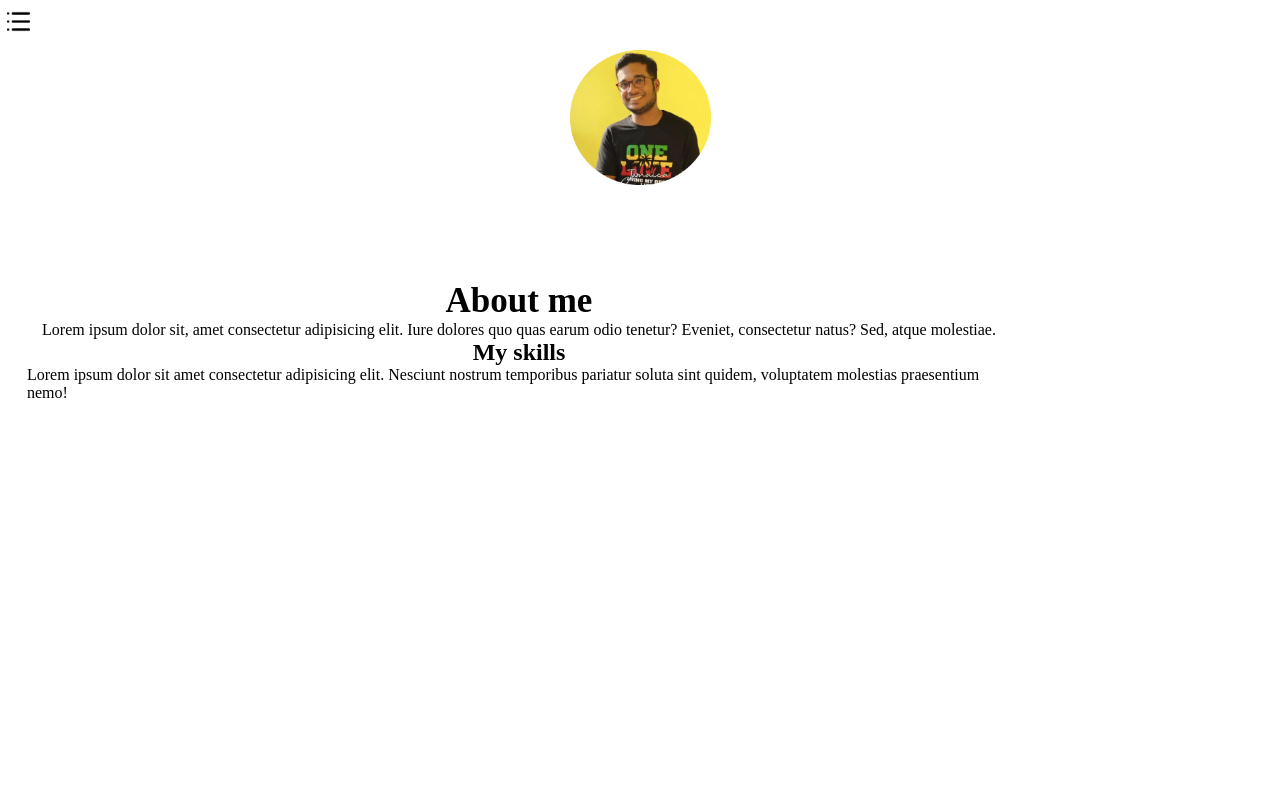
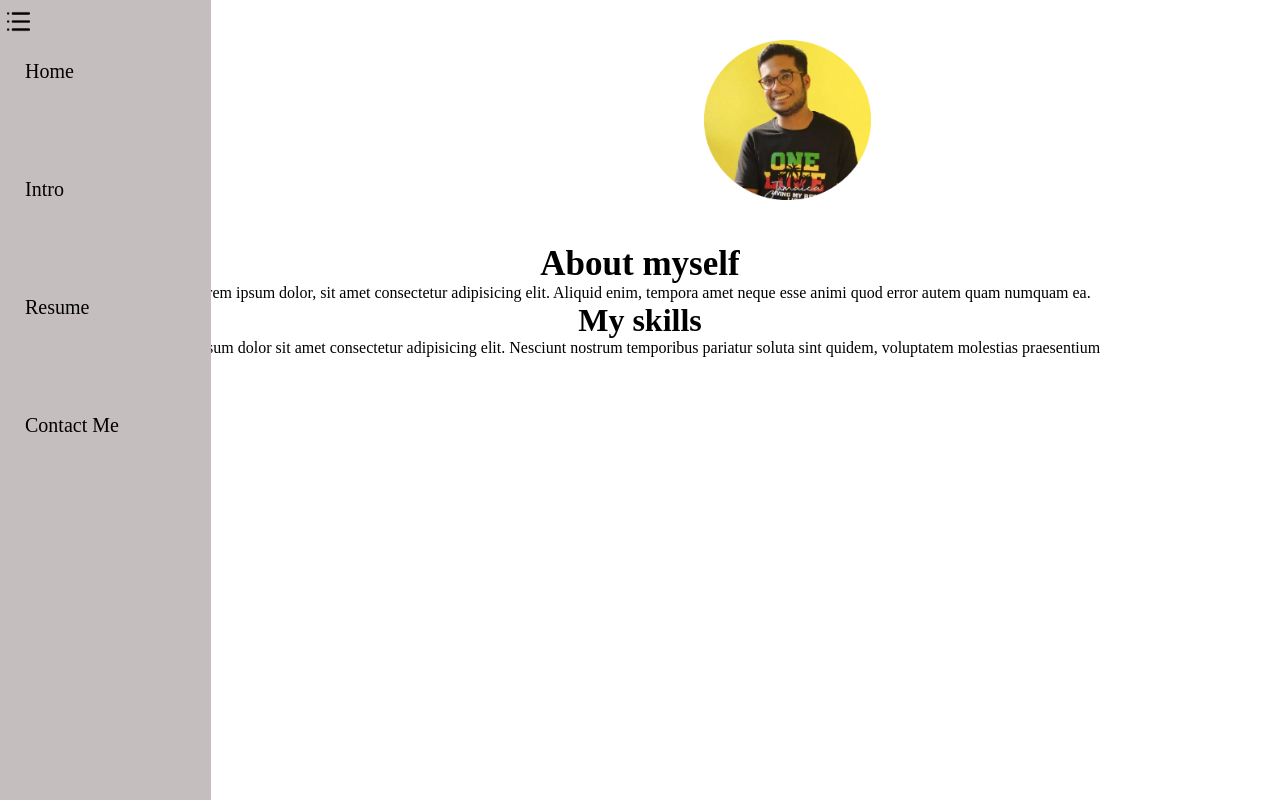
Before and after one commit to ahipsharma/Ahip, a plain HTML site: page intro.html in a window 1280 px wide. Drawn offline with Linux system fonts and the light colour scheme; a web font is replaced by a local one.

Commit message:
Update intro.html

```diff
--- a/intro.html
+++ b/intro.html
@@ -23,7 +23,8 @@
 
 <body>
     <div class="container">
-        <div class="sidebar sidebarGo">
+        <div class="sidebar">
+            <!-- Ahip Sharma -->
             <nav>
                 <ul>
                     <li><a href="/">Home</a></li></a>
@@ -33,19 +34,20 @@
                 </ul>
             </nav>
         </div>
-        <div class="maininfo">
+        <div class="main">
             <div class="icons">
-                <img class="options" src="./images/options.png" alt="options" width="23">
-                <img class="cross" src="./images/cross.png" alt="options" width="23">
+                <img src="images/options.png" alt="option" class="options" width="23">
+                <img src="images/cross.png" alt="cross" class="cross" width="23">
+            </div>
             <div class="infoContainer">
                 <div class="devInfo">
                     <div class="infodevPic"><img src="images/DevPic.png" alt="Devpic"></div>
                     <div class="infocontainer">
-                        <h1 class="about">About me</h1>
-                        <p>Lorem ipsum dolor sit, amet consectetur adipisicing elit. Iure dolores quo quas earum odio
-                            tenetur? Eveniet, consectetur natus? Sed, atque molestiae.
+                        <h1 class="about">About myself</h1>
+                        <p>Lorem ipsum dolor, sit amet consectetur adipisicing elit. Aliquid enim, tempora amet neque
+                            esse animi quod error autem quam numquam ea.
                         </p>
-                        <h2 class="skills">My skills</h2>
+                        <h1 class="skills">My skills</h1>
                         <p>Lorem ipsum dolor sit amet consectetur adipisicing elit. Nesciunt nostrum temporibus pariatur
                             soluta sint quidem, voluptatem molestias praesentium nemo!
                         </p>
@@ -53,7 +55,7 @@
                 </div>
             </div>
         </div>
-    <script src="script.js"></script>
+        <script src="script.js"></script>
 </body>
 
 </html>
```
